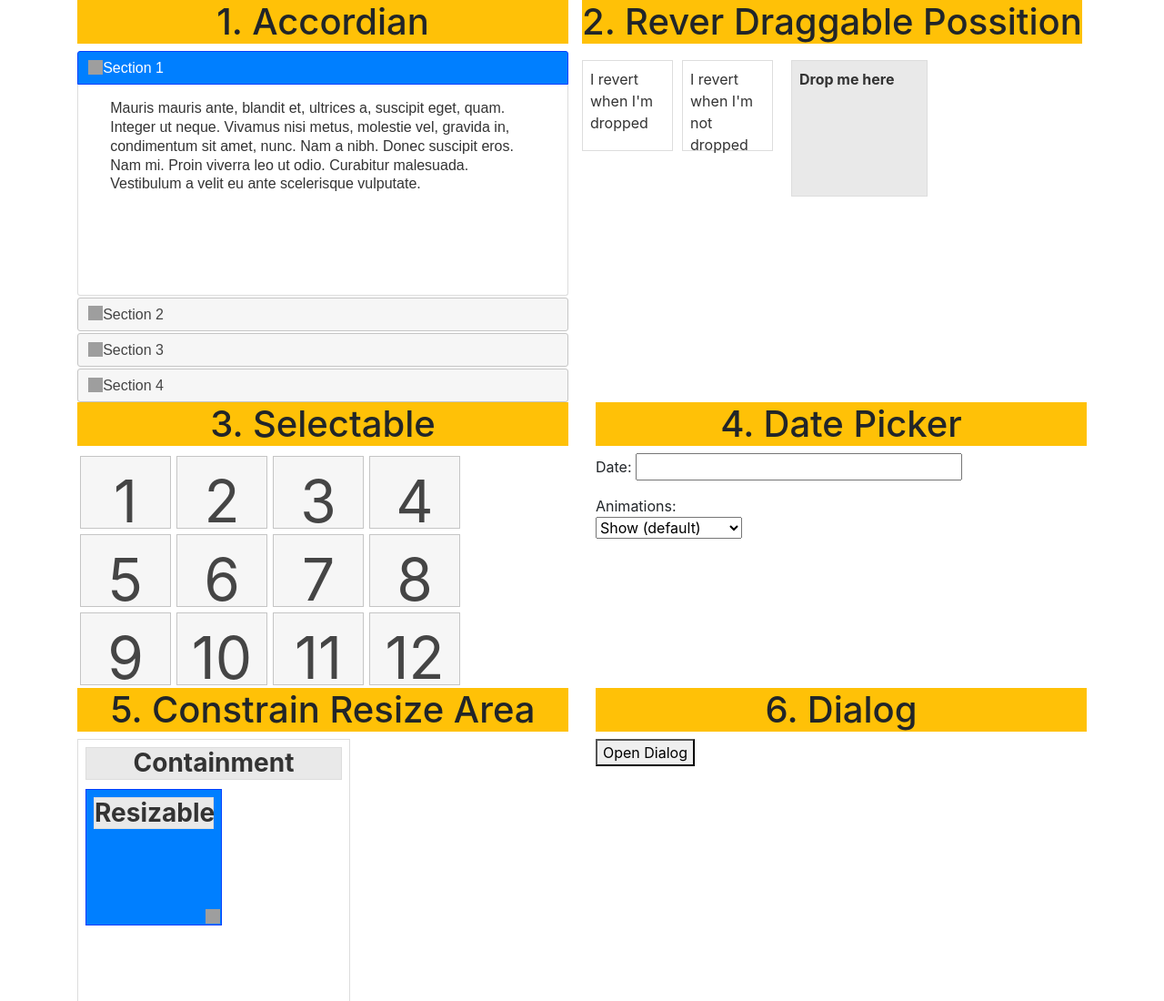
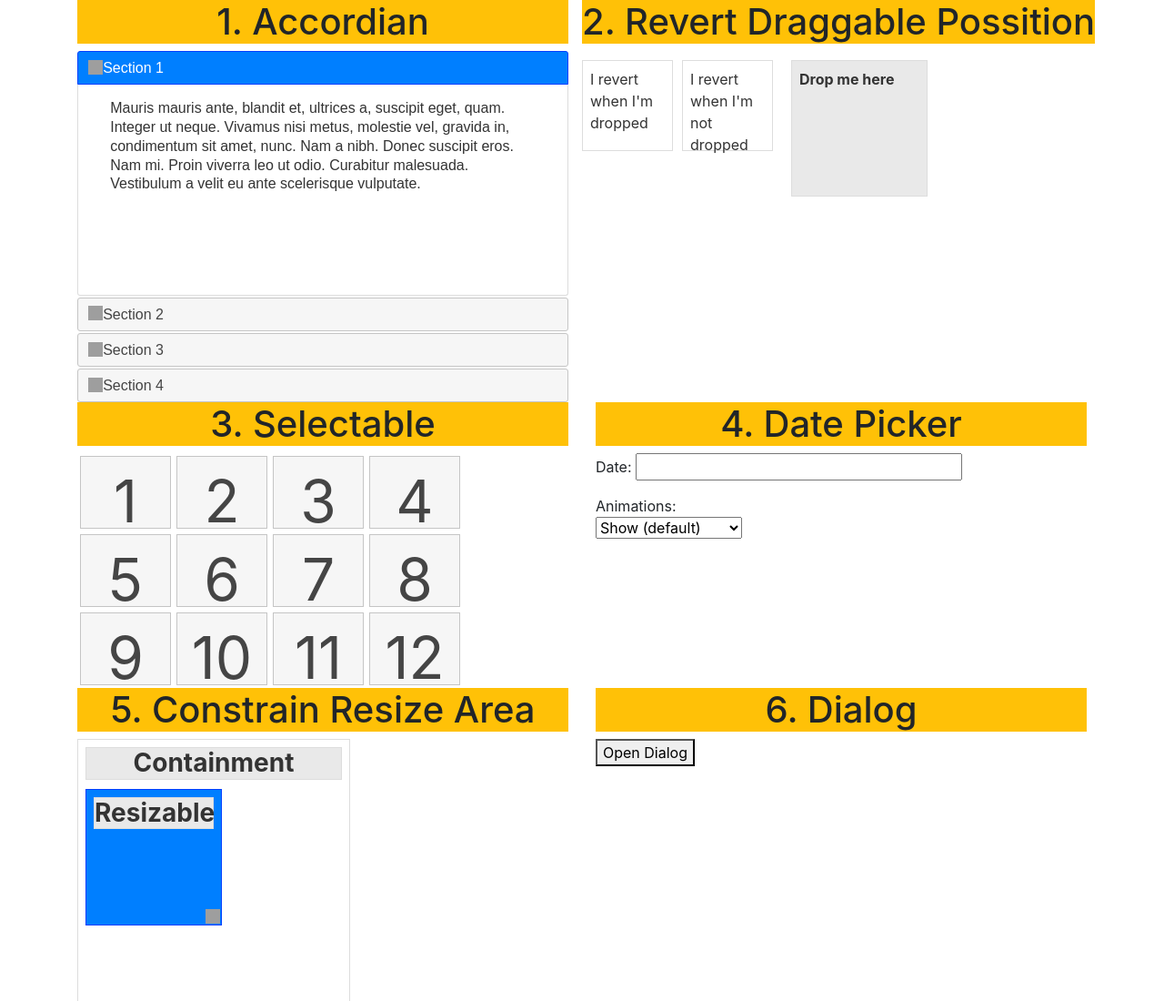
Before and after one commit to newajkhan12/Ten_Jquery_Examples, a plain HTML site: page index.html in a window 1280 px wide. Shown: the top 1100 px of the page at 91% size. Drawn offline with nearby package versions, Linux system fonts and the light colour scheme; grey boxes are pictures that could not be loaded; a script that the page names is missing.

Commit message:
Update index.html

```diff
--- a/index.html
+++ b/index.html
@@ -80,7 +80,7 @@
 <!-- Rever Draggable Possition Start -->
 <div class="col-md-6">
     <div class="row">
-         <h1 class="text-center bg-warning">2. Rever Draggable Possition</h1>
+         <h1 class="text-center bg-warning">2. Revert Draggable Possition</h1>
         <div id="draggable" class="ui-widget-content">
   <p>I revert when I'm dropped</p>
 </div>
```
